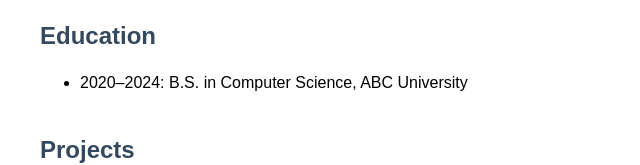
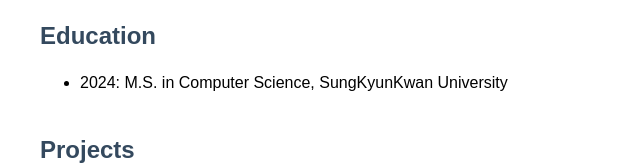
Before and after one commit to githjhub/githjhub.github.io, a plain HTML site: page index.html in a window 1280 px wide. Shown: the part 142-307 px from the top of the page, without its empty margins (0-640 px from the left). Drawn offline with Linux system fonts and the light colour scheme.

Commit message:
Update index.html

```diff
--- a/index.html
+++ b/index.html
@@ -18,7 +18,7 @@
 
   <h2>Education</h2>
   <ul>
-    <li>2020–2024: B.S. in Computer Science, ABC University</li>
+    <li>2024: M.S. in Computer Science, SungKyunKwan University</li>
   </ul>
 
   <h2>Projects</h2>
```
